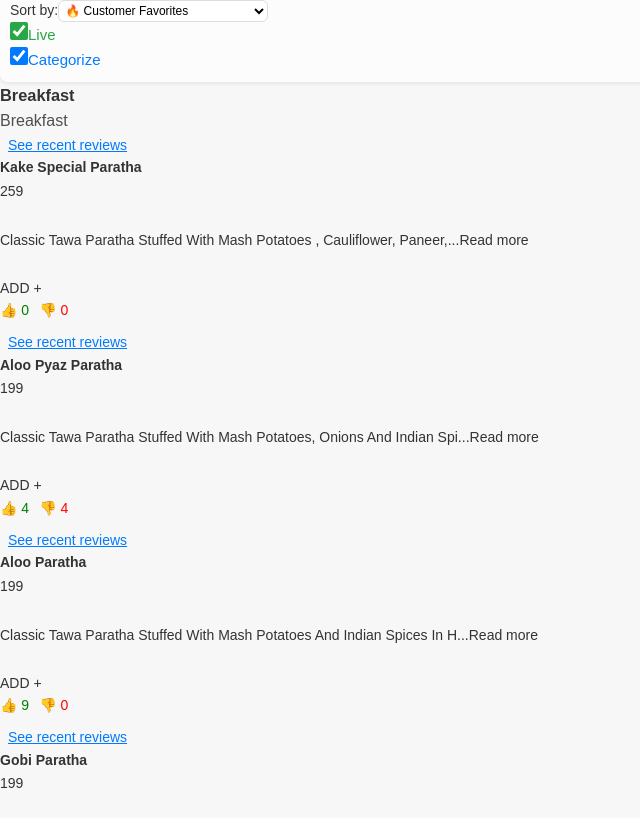
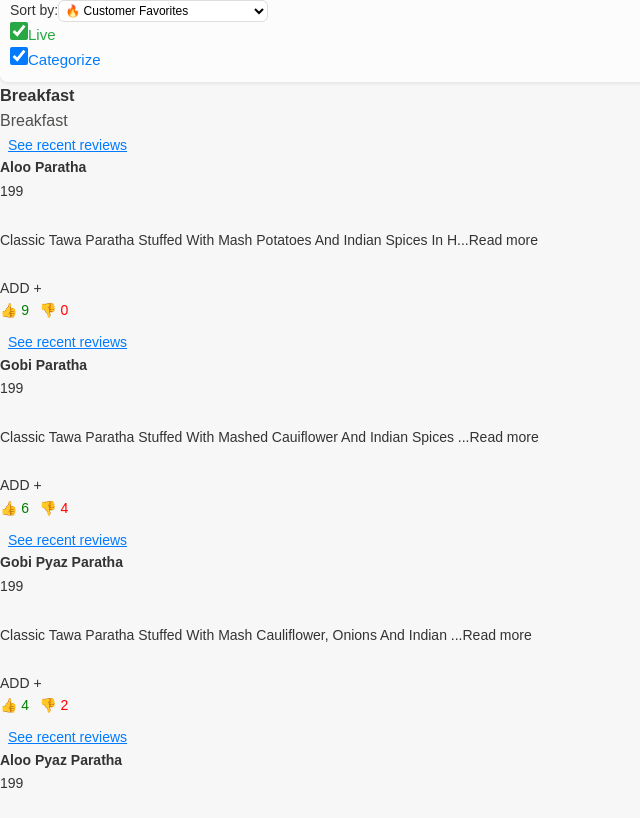
Before and after one commit to This-is-NB/restaurant-Live-Rating, a React (Create React App) app: page / in a window 1280 px wide. Shown: the part 3402-4220 px from the top of the page, without its empty margins (0-640 px from the left). Built offline with nearby package versions, Linux system fonts and the light colour scheme.

Commit message:
fix: live

```diff
--- a/src/components/cart.tsx
+++ b/src/components/cart.tsx
@@ -14,6 +14,7 @@ interface CartSidebarProps {
     onDecrease: (productId: number) => void;
     chatMessages: { user: string; comment: string; items: string[] }[];
     setChatMessages: React.Dispatch<React.SetStateAction<{ user: string; comment: string; items: string[] }[]>>;
+    liveRating: boolean;
   }
 
 // Utility to get random int in range
@@ -59,7 +60,7 @@ const getRandomMessage = () => ({
   items: getRandomItems(),
 });
 
-const CartSidebar: React.FC<CartSidebarProps> = ({orderType, handleSetOrderType, handleCheckOut, cart, cartTotal , onIncrease, onDecrease, chatMessages, setChatMessages}) => {
+const CartSidebar: React.FC<CartSidebarProps> = ({orderType, handleSetOrderType, handleCheckOut, cart, cartTotal , onIncrease, onDecrease, chatMessages, setChatMessages,liveRating}) => {
 
 
 
@@ -83,18 +84,26 @@ const CartSidebar: React.FC<CartSidebarProps> = ({orderType, handleSetOrderType,
       const initialMessages = Array.from({ length: MAX_CHAT_MESSAGES }, getRandomMessage);
       return initialMessages;
     });
-    const addRandomMessage: any = () => {
-      setChatMessages(prev => {
-        const updated = [...prev, getRandomMessage()];
-        return updated.slice(-MAX_CHAT_MESSAGES);
-      });
+  }, []);
 
-      const nextTimeout = getRandomInt(5000, 10000);
-      return setTimeout(addRandomMessage, nextTimeout);
+  useEffect(() => {
+    let timeoutId: any;
+    console.log("liveRating", liveRating);
+    if (liveRating) {
+      const addRandomMessage = () => {
+        setChatMessages(prev => {
+          const updated = [...prev, getRandomMessage()];
+          return updated.slice(-MAX_CHAT_MESSAGES);
+        });
+        const nextTimeout = getRandomInt(5000, 10000);
+        timeoutId = setTimeout(addRandomMessage, nextTimeout);
+      };
+      addRandomMessage();
+    }
+    return () => {
+      if (timeoutId) clearTimeout(timeoutId);
     };
-    const timeoutId = addRandomMessage();
-    return () => clearTimeout(timeoutId);
-  }, []);
+  }, [liveRating]);
 
   // Get current user's cart items as names
   const currentCartItems = Object.values(cart).map(
--- a/src/components/orderingPage.tsx
+++ b/src/components/orderingPage.tsx
@@ -65,10 +65,8 @@ const OrderingPage: React.FC = () => {
 
 
   const handleAddToCart = (productId: number) => {
-    console.log("add to cart ", productId);
     setCart(prev => {
       const newCart = { ...prev };
-      console.log("1 new cart ", newCart);
       if (newCart[productId]) {
         newCart[productId].quantity += 1;
       }else{
@@ -77,14 +75,12 @@ const OrderingPage: React.FC = () => {
           newCart[productId] = { product, quantity: 1 };
         }
       }
-    console.log("2 new cart ", newCart);
       return newCart;
     });
   };
 
 
   const handleRemoveFromCart = (productId: number) => {
-    console.log("remove from cart ", productId);
     setCart(prev => {
       const newCart = { ...prev };
         if (newCart[productId]) {
@@ -124,11 +120,16 @@ const OrderingPage: React.FC = () => {
       products: [...category.products]
     }));
 
+
     if (sortType === 'customer-favorites') {
-      sortedMenu.sort((a, b) => {
-        const aScore = wilsonScore(a.products.reduce((sum, product) => sum + (votes[product.id]?.likes || 0), 0), a.products.reduce((sum, product) => sum + (votes[product.id]?.dislikes || 0), 0));
-        const bScore = wilsonScore(b.products.reduce((sum, product) => sum + (votes[product.id]?.likes || 0), 0), b.products.reduce((sum, product) => sum + (votes[product.id]?.dislikes || 0), 0));
+      sortedMenu.forEach(category => {
+        category.products.sort((a, b) => {
+          const aVotes = votes[a.id] || { likes: 0, dislikes: 0 };
+          const bVotes = votes[b.id] || { likes: 0, dislikes: 0 };
+          const aScore = wilsonScore(aVotes.likes, aVotes.dislikes);
+          const bScore = wilsonScore(bVotes.likes, bVotes.dislikes);
           return bScore - aScore;
+        });
       });
 
       sortedMenu.sort((a, b) => {
@@ -216,32 +217,33 @@ function wilsonScore(likes: number, dislikes: number): number {
 
 useEffect(() => {
   const users = Array.from({ length: 50 }, (_, i) => `user_${i + 1}`);
-    const refreshInterval = liveRating ? 5 *1000 : 1000 * 60 * 5; // 5 sec or 5 minutes
+  const refreshInterval = liveRating ? 5 * 1000 : 1000 * 60 * 5; // 5 sec or 5 minutes
 
   const interval = setInterval(() => {
-      const updatedVotes = { ...votes };
+    setVotes(prevVotes => {
+      // Create a shallow copy to avoid mutating state directly
+      const updatedVotes = { ...prevVotes };
 
       users.forEach(() => {
-        // const randomProduct = products[Math.floor(Math.random() * products.length)];
         const randomProduct = products[Math.floor(Math.random() * products.length)];
-        // const randomProduct = menu[Math.floor(Math.random() * menu.length)].products[Math.floor(Math.random() * menu[0].products.length)];
         const isLike = Math.random() > 0.5;
 
-        if (isLike) {
-          updatedVotes[randomProduct.id].likes += 1;
-        } else {
-          updatedVotes[randomProduct.id].dislikes += 1;
+        // Ensure the product exists in votes before updating
+        if (updatedVotes[randomProduct.id]) {
+          updatedVotes[randomProduct.id] = {
+            ...updatedVotes[randomProduct.id],
+            likes: updatedVotes[randomProduct.id].likes + (isLike ? 1 : 0),
+            dislikes: updatedVotes[randomProduct.id].dislikes + (isLike ? 0 : 1),
+          };
         }
       });
 
-      setVotes(updatedVotes);
-      console.log("Updated votes");
-
-
+      return updatedVotes;
+    });
   }, refreshInterval);
 
   return () => clearInterval(interval);
-  }, [menu, votes, liveRating]);
+}, [products, liveRating]);
 
   return (
     <div className='space-top'>
@@ -624,6 +626,7 @@ function wilsonScore(likes: number, dislikes: number): number {
                 onDecrease={handleRemoveFromCart}
                 chatMessages={chatMessages} // <-- pass chat messages
                 setChatMessages={setChatMessages}
+                liveRating={liveRating}
           />
 
         </div>
```
Lines whose indentation alone changed are shown as unchanged.
